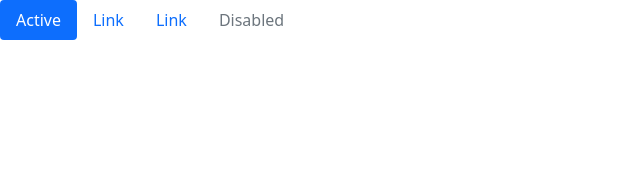
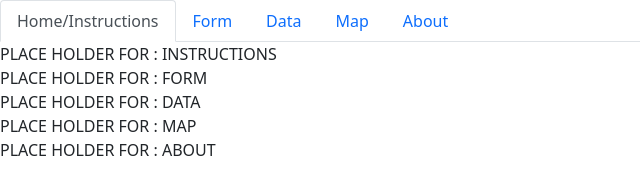
Before and after one commit to Hsaadeh/IT202-Spring2021-activities, a plain HTML site: page Project 1/index.html in a window 1280 px wide. Shown: the whole page, without its empty margins (0-640 px from the left). Drawn offline with nearby package versions, Linux system fonts and the light colour scheme.

Commit message:
Updates to index.html, app.js, and added css file

```diff
--- a/Project 1/app.js
+++ b/Project 1/app.js
@@ -0,0 +1 @@
+let NavBarAnchors = document.querySelectorAll("ul#nav-pills a");
--- a/Project 1/index.html
+++ b/Project 1/index.html
@@ -5,30 +5,37 @@
     <meta http-equiv="X-UA-Compatible" content="IE=edge">
     <meta name="viewport" content="width=device-width, initial-scale=1.0">
     <title>Document</title>
+    <link >
     <link href="https://cdn.jsdelivr.net/npm/bootstrap@5.0.0-beta2/dist/css/bootstrap.min.css" rel="stylesheet" integrity="sha384-BmbxuPwQa2lc/FVzBcNJ7UAyJxM6wuqIj61tLrc4wSX0szH/Ev+nYRRuWlolflfl" crossorigin="anonymous">
 </head>
 <body>
-    <ul class="nav nav-pills">
-        <li class="nav-item">
-          <a class="nav-link active" aria-current="page" href="#">Active</a>
+
+    <ul class="nav nav-tabs">
+        <li class="Home/Instructions">
+          <a class="nav-link active" aria-current="page" href="#">Home/Instructions</a>
         </li>
-        <li class="nav-item">
-          <a class="nav-link" href="#">Link</a>
+        <li class="Form">
+          <a class="nav-link" href="#">Form</a>
         </li>
-        <li class="nav-item">
-          <a class="nav-link" href="#">Link</a>
+        <li class="Data">
+          <a class="nav-link" href="#">Data</a>
         </li>
-        <li class="nav-item">
-          <a class="nav-link disabled" href="#" tabindex="-1" aria-disabled="true">Disabled</a>
-        </li>
+          <li class="Map">
+            <a class="nav-link" href="#">Map</a>
+          </li>
+          <li class="About">
+            <a class="nav-link" href="#">About</a>
+          </li>
       </ul>
 
+      <div id="screen_content">
+          <div class="screen" id="Home/Instructions">PLACE HOLDER FOR : INSTRUCTIONS</div>
+          <div class="screen" id="Form">PLACE HOLDER FOR : FORM</div>
+          <div class="screen" id="Data">PLACE HOLDER FOR : DATA</div>
+          <div class="screen" id="Map">PLACE HOLDER FOR : MAP</div>
+          <div class="screen" id="About">PLACE HOLDER FOR : ABOUT</div>
+      </div>
 
-
-    <script>
-
-
-    </script>
 
     <script src="app.js" async></script>
 
```
Also changed, not shown: Project 1/style.css (added).
